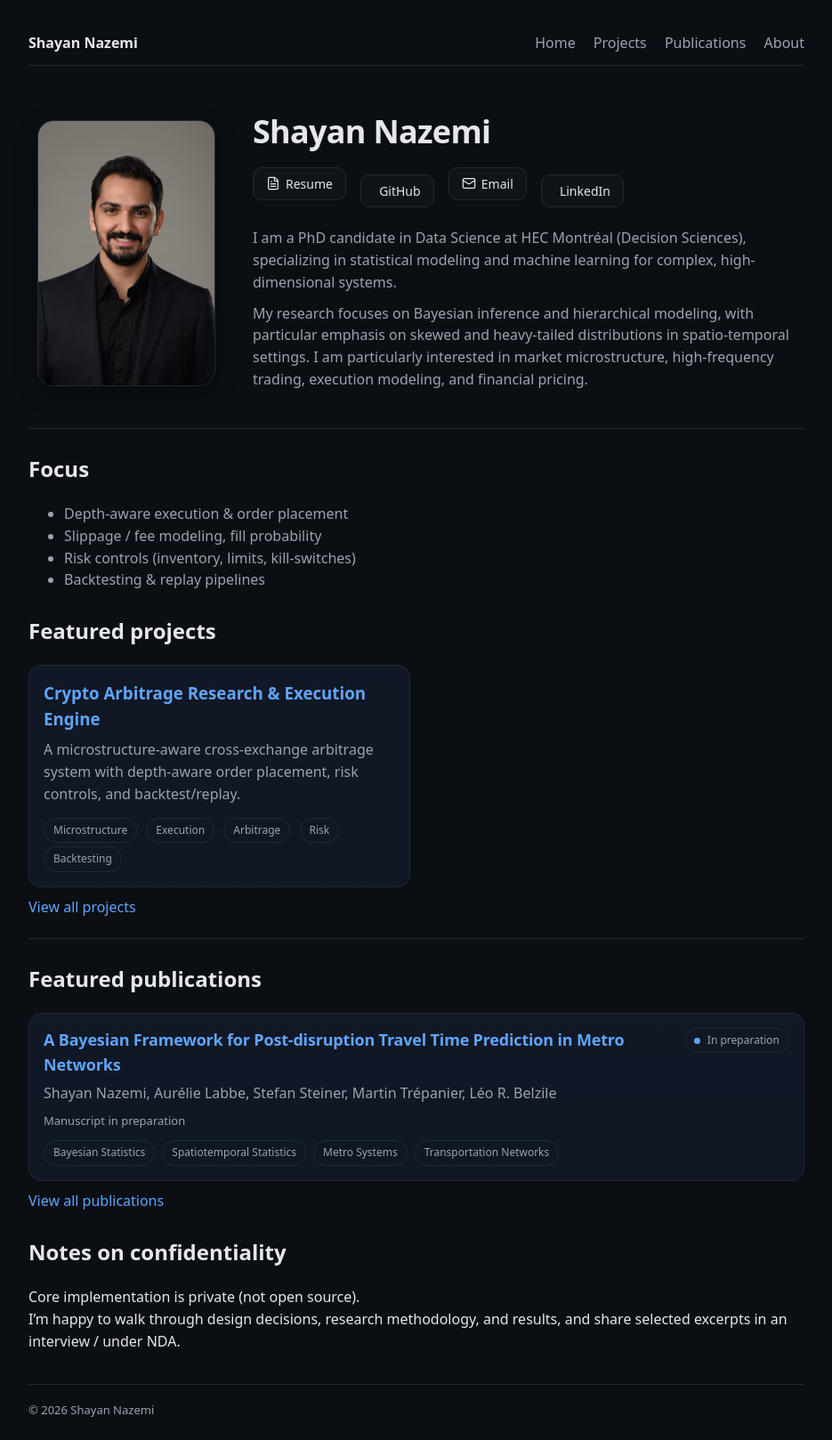
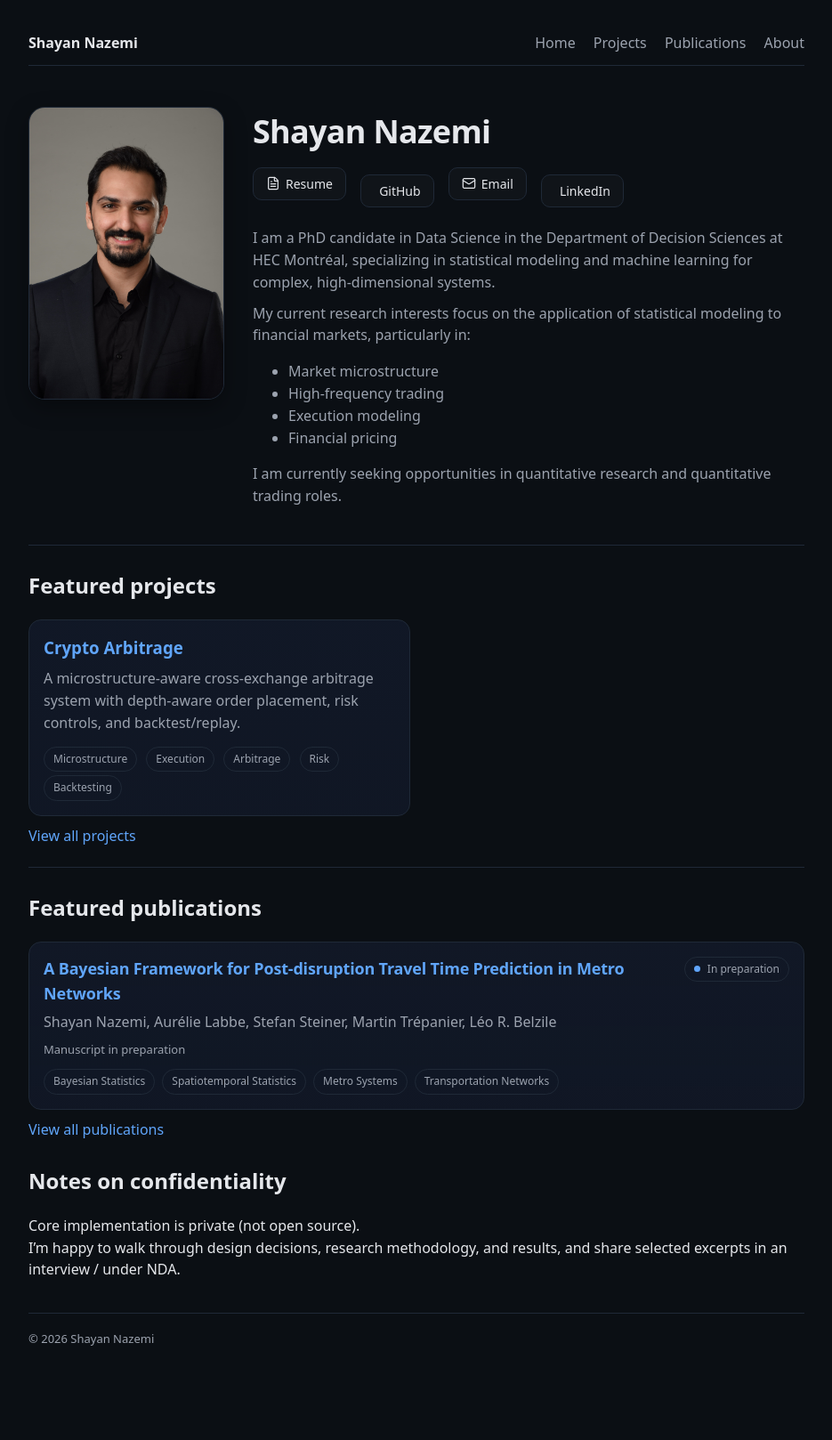
Before and after one commit to ShayanNazemi/ShayanNazemi.github.io, a Jekyll site: the page built from index.md, in a window 1280 px wide. Shown: the whole page at 89% size, without its empty margins (172-1107 px from the left). Built offline with Jekyll 4.4.1, drawn with Linux system fonts in a browser that asks for light colours; after the commit the page ends 1538 px from its top, so only the background shows below that.

Commit message:
bio updated

```diff
--- a/_projects/crypto-arb.md
+++ b/_projects/crypto-arb.md
@@ -1,5 +1,5 @@
 ---
-title: "Crypto Arbitrage Research & Execution Engine"
+title: "Crypto Arbitrage"
 subtitle: "Cross-venue arbitrage under execution uncertainty"
 summary: "A microstructure-aware cross-exchange arbitrage system with depth-aware order placement, risk controls, and backtest/replay."
 featured: true
--- a/assets/css/style.css
+++ b/assets/css/style.css
@@ -168,7 +168,7 @@ hr {
   display: grid;
   grid-template-columns: 220px 1fr;
   gap: 32px;
-  align-items: center;
+  align-items: flex-start;
   margin-top: 10px;
 }
 
@@ -178,8 +178,7 @@ hr {
 }
 
 .profile-pic {
-  width: 200px;
-  /* height: 200px; */
+  width: 220px;
   object-fit: cover;
   border-radius: 18px;
   border: 1px solid var(--line);
--- a/index.md
+++ b/index.md
@@ -11,54 +11,44 @@ title: Home
 
   <div class="hero-right">
     <h1>Shayan Nazemi</h1>
-
     <div class="actions">
       <a href="{{ '/assets/cv.pdf' | relative_url }}" target="_blank" rel="noopener">
         <i data-lucide="file-text"></i>
         Resume
       </a>
-
       <a href="https://github.com/ShayanNazemi" target="_blank" rel="noopener">
         <i data-lucide="github"></i>
         GitHub
       </a>
-
       <a href="mailto:nazemi.shayan@gmail.com">
         <i data-lucide="mail"></i>
         Email
       </a>
-
       <a href="https://www.linkedin.com/in/shayan-nazemi/" target="_blank" rel="noopener">
         <i data-lucide="linkedin"></i>
         LinkedIn
       </a>
     </div>
     <p>
-      I am a PhD candidate in Data Science at HEC Montréal (Decision Sciences),
-      specializing in statistical modeling and machine learning for complex,
-      high-dimensional systems.
+      I am a PhD candidate in Data Science in the Department of Decision Sciences at HEC Montréal,
+      specializing in statistical modeling and machine learning for complex, high-dimensional systems.
     </p>
-
     <p>
-      My research focuses on Bayesian inference and hierarchical modeling,
-      with particular emphasis on skewed and heavy-tailed distributions in
-      spatio-temporal settings. I am particularly interested in market
-      microstructure, high-frequency trading, execution modeling, and
-      financial pricing.
+      My current research interests focus on the application of statistical modeling to financial markets, particularly in:
+    </p>
+    <ul>
+      <li>Market microstructure</li>
+      <li>High-frequency trading</li>
+      <li>Execution modeling</li>
+      <li>Financial pricing</li>
+    </ul>
+    <p>
+      I am currently seeking opportunities in quantitative research and quantitative trading roles.
     </p>
   </div>
-
 </div>
 
-
 <hr />
-
-## Focus
-
-- Depth-aware execution & order placement
-- Slippage / fee modeling, fill probability
-- Risk controls (inventory, limits, kill-switches)
-- Backtesting & replay pipelines
 
 ## Featured projects
 
```
